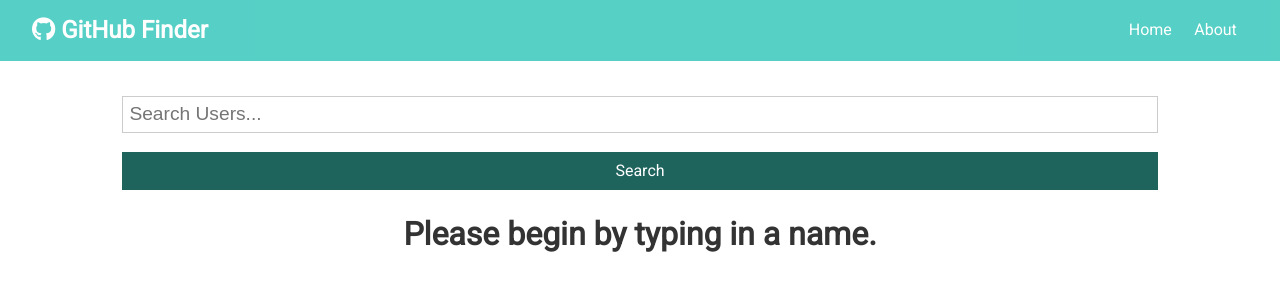
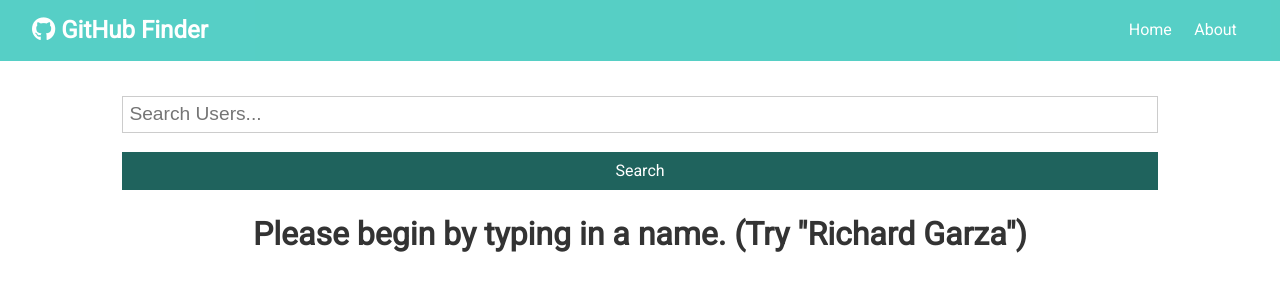
Before and after one commit to RichardGarza/github-search, a React (Create React App) app: page / in a window 1280 px wide. Shown: the top 300 px of the page. Built offline with nearby package versions, Linux system fonts and the light colour scheme.

Commit message:
Changed Guide Message On Homepage

```diff
--- a/src/App.js
+++ b/src/App.js
@@ -88,7 +88,7 @@
                       />
                     ) : (
                       <h1 className="text-center">
-                        Please begin by typing in a name.{" "}
+                        Please begin by typing in a name. (Try "Richard Garza"){" "}
                       </h1>
                     )}
                   </Fragment>
```
